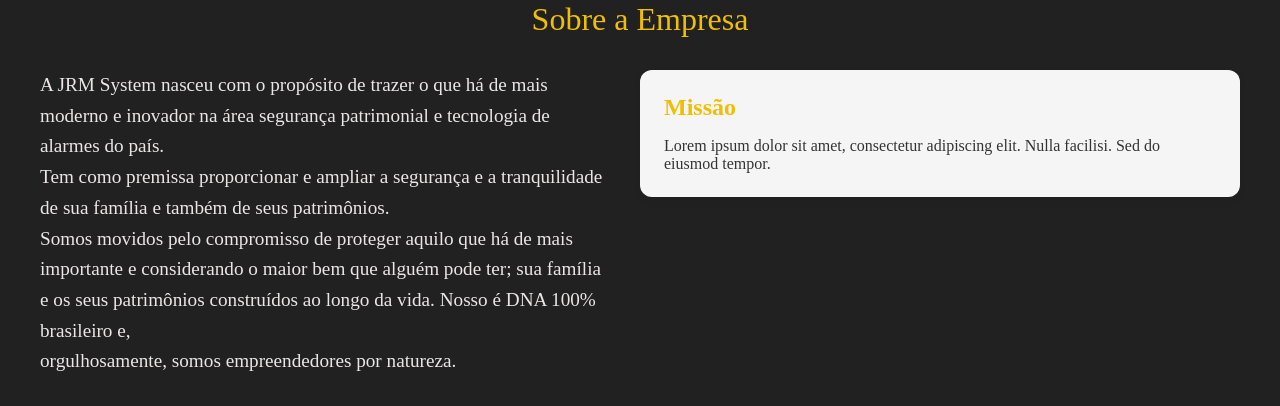
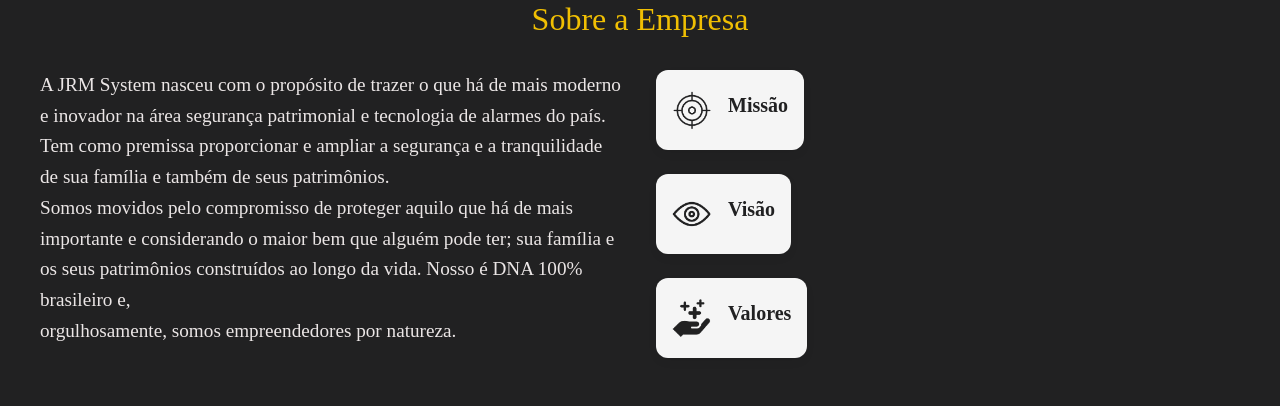
Before and after one commit to ultrapistol/JRM, a React (Vite) app: page / in a window 1280 px wide. Shown: the part 1551-1957 px from the top of the page. Built offline with nearby package versions, Linux system fonts and the light colour scheme.

Commit message:
Edição de página Sobre

```diff
--- a/src/components/Sobre/sobre.css
+++ b/src/components/Sobre/sobre.css
@@ -9,7 +9,7 @@
   font-size: 2rem;
   color: #F0BF03;
   padding-bottom: 2rem;
-  text-align: center !important;
+  text-align: center;
 }
 
 .sobreContainer {
@@ -29,25 +29,59 @@
   line-height: 1.6;
 }
 
-.infoBox {
+.infoContainer {
   flex: 1;
-  max-width: 50%;
   display: flex;
   flex-direction: column;
-  text-align: left;
+  gap: 1.5rem;
+  max-width: 50%;
+}
+
+.infoBox {
+  display: flex;
+  align-items: flex-start;
   background-color: #f5f5f5;
-  padding: 1.5rem;
+  padding: 1rem;
   border-radius: 12px;
   box-shadow: 0 4px 10px rgba(0, 0, 0, 0.05);
+  width: fit-content;
+  max-width: 300px;
+  transition: max-width 0.4s ease;
+  overflow: hidden;
+  cursor: pointer;
+  flex-direction: row;
+  gap: 1rem;
+  height: 5rem;
+}
+
+.infoBox:hover {
+  max-width: 1000px;
 }
 
 .BoxTitle {
-  font-size: 1.5rem;
-  margin-bottom: 1rem;
-  color: #F0BF03;
+  font-size: 1.25rem;
+  color: #212122;
+  white-space: nowrap;
+  margin-top: 0.5rem;
 }
 
 .infoContent {
   font-size: 1rem;
   color: #333;
+  opacity: 0;
+  max-width: 0;
+  overflow: hidden;
+  transition: opacity 0.4s ease, max-width 0.4s ease;
 }
+
+/* Quando hover, revela infoContent */
+.infoBox:hover .infoContent {
+  opacity: 1;
+  max-width: 600px;
+}
+
+.missao, .valores, .visao {
+  width: 2.5rem;
+  height: 2.5rem;
+  margin-top: 0.3rem;
+}
--- a/src/components/Sobre/sobre.jsx
+++ b/src/components/Sobre/sobre.jsx
@@ -18,10 +18,35 @@
     orgulhosamente, somos empreendedores por natureza.
   </div>
 
+  <div className="infoContainer">
     <div className="infoBox">
+      <img src={missao} alt="missaoIMG" className="missao" />
+      <div>
         <h3 className="BoxTitle">Missão</h3>
         <div className="infoContent">
           Lorem ipsum dolor sit amet, consectetur adipiscing elit. Nulla facilisi. Sed do eiusmod tempor.
+        </div>
+      </div>
+    </div>
+
+    <div className="infoBox">
+      <img src={visao} alt="visaoIMG" className="visao" />
+      <div>
+        <h3 className="BoxTitle">Visão</h3>
+        <div className="infoContent">
+          Lorem ipsum dolor sit amet, consectetur adipiscing elit. Nulla facilisi. Sed do eiusmod tempor.
+        </div>
+      </div>
+    </div>
+
+    <div className="infoBox">
+      <img src={valores} alt="valoresIMG" className="valores" />
+      <div>
+        <h3 className="BoxTitle">Valores</h3>
+        <div className="infoContent">
+          Lorem ipsum dolor sit amet, consectetur adipiscing elit. Nulla facilisi. Sed do eiusmod tempor.
+        </div>
+      </div>
     </div>
   </div>
 </div>
```
Lines whose indentation alone changed are shown as unchanged.
